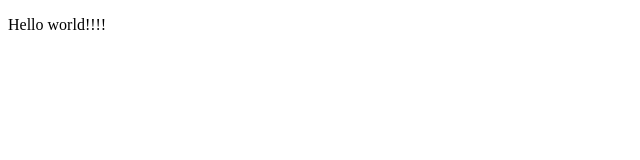
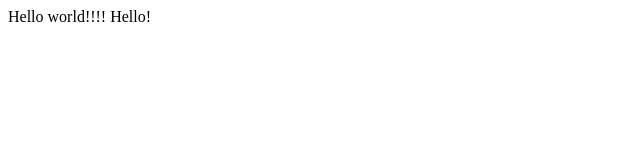
Before and after one commit to jagblst/project, a plain HTML site: page index.html in a window 1280 px wide. Shown: the whole page, without its empty margins (0-640 px from the left). Drawn offline with Linux system fonts and the light colour scheme.

Commit message:
index.html.mod

```diff
--- a/index.html
+++ b/index.html
@@ -7,7 +7,11 @@
     <title>Document</title>
 </head>
 <body>
-    <p>Hello world!!!!</p>
+    <p1>Hello world!!!!</p1>
+    <p2>Hello!</p2>
+
+
+
 <!--
     <script>
         alert(1);
```
